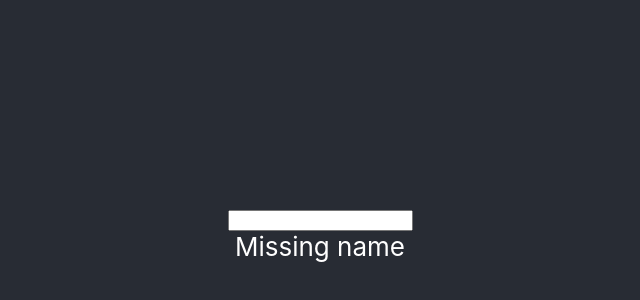
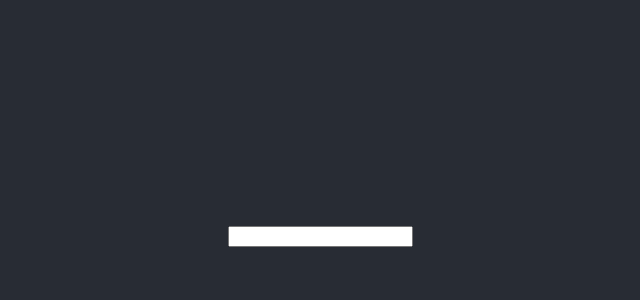
Before and after one commit to dev-com2020/try-react, a React (Create React App) app: page / in a window 1280 px wide. Shown: the part 164-464 px from the top of the page, without its empty margins (320-960 px from the left). Built offline with nearby package versions, Linux system fonts and the light colour scheme.

Commit message:
17.05 9:28

```diff
--- a/src/App.tsx
+++ b/src/App.tsx
@@ -4,7 +4,7 @@ import './App.css';
 import Home from './Home';
 import AnotherScreen from './AnotherScreen';
 import {Routes,Route} from "react-router-dom"
-import Greeting from './Greeting';
+import Greeting from './GreetingFunctional';
 
 
 class App extends React.Component {
@@ -30,7 +30,7 @@ class App extends React.Component {
       <div className="App">
         <header className="App-header">
           <input value={this.state.enteredName} onChange={this.onChangeName} />
-          <Greeting name={this.state.enteredName} />
+          <Greeting message={this.state.message} />
         </header>
       </div>
 
--- a/src/Greeting.tsx
+++ b/src/Greeting.tsx
@@ -1,7 +1,7 @@
 import React from "react";
 
 interface GreetingProps {
-    name?: string
+    message: string;
 }
 interface GreetingState {
     message: string
--- /dev/null
+++ b/src/GreetingFunctional.tsx
@@ -0,0 +1,12 @@
+import React from 'react';
+interface GreetingProps {
+    message: string;
+}
+export default function Greeting(props: GreetingProps) {
+    console.log("Greeting.render");
+    return (
+        <div>
+            {props.message}
+        </div>
+    )
+}
```
